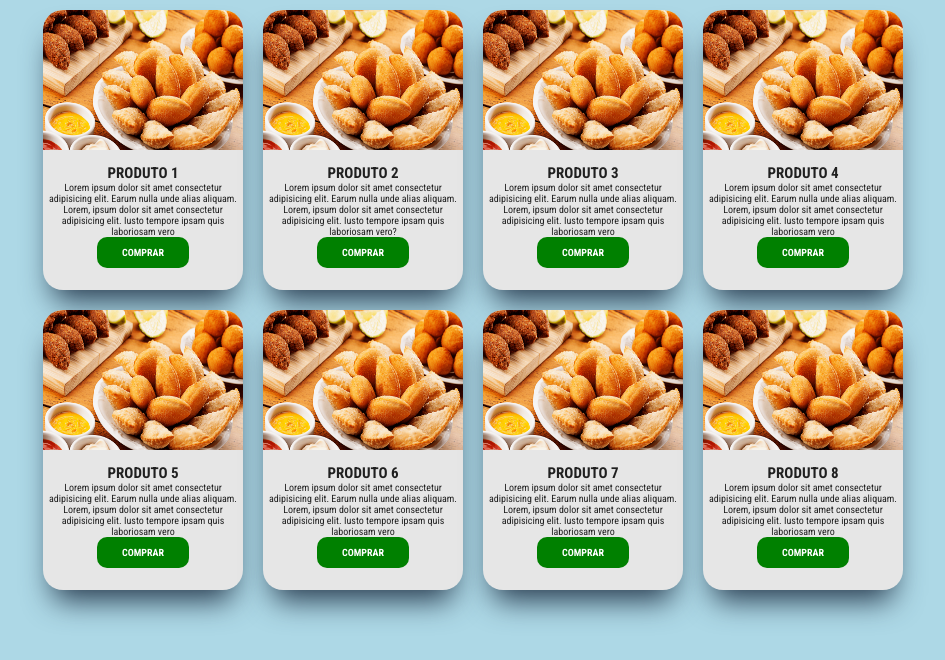
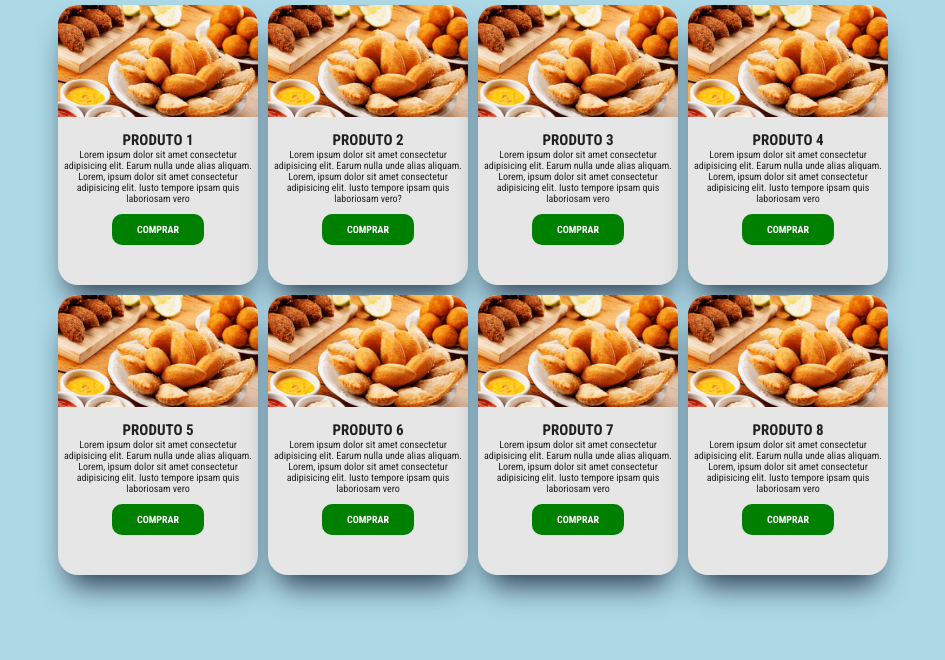
Before and after one commit to Lucayan20/Lu-Salgados, a plain HTML site: page index.html in a window 1280 px wide. Shown: the whole page, without its empty margins (167-1112 px from the left). Drawn offline with Linux system fonts and the light colour scheme.

Commit message:
Update style.css

```diff
--- a/style.css
+++ b/style.css
@@ -21,6 +21,7 @@
     background-color: rgb(230,230,230 );
 }
 .btn{
+  margin: 10px;
   font-size: 10px;
   padding: 10px 25px;
   background-color:#008000;
@@ -35,7 +36,7 @@
     background-color:#005200;
 }
 .card{
-    margin: 10px;
+    margin: 5px;
     background-color: rgb(230,230,230 );
     color: #202020;;
     width: 200px;
@@ -46,7 +47,7 @@
 }
 .card>img{
     width: 100%;
-    height: 50%;
+    height: 40%;
     border-top-left-radius: 20px;
     border-top-right-radius: 20px;
 }
```
